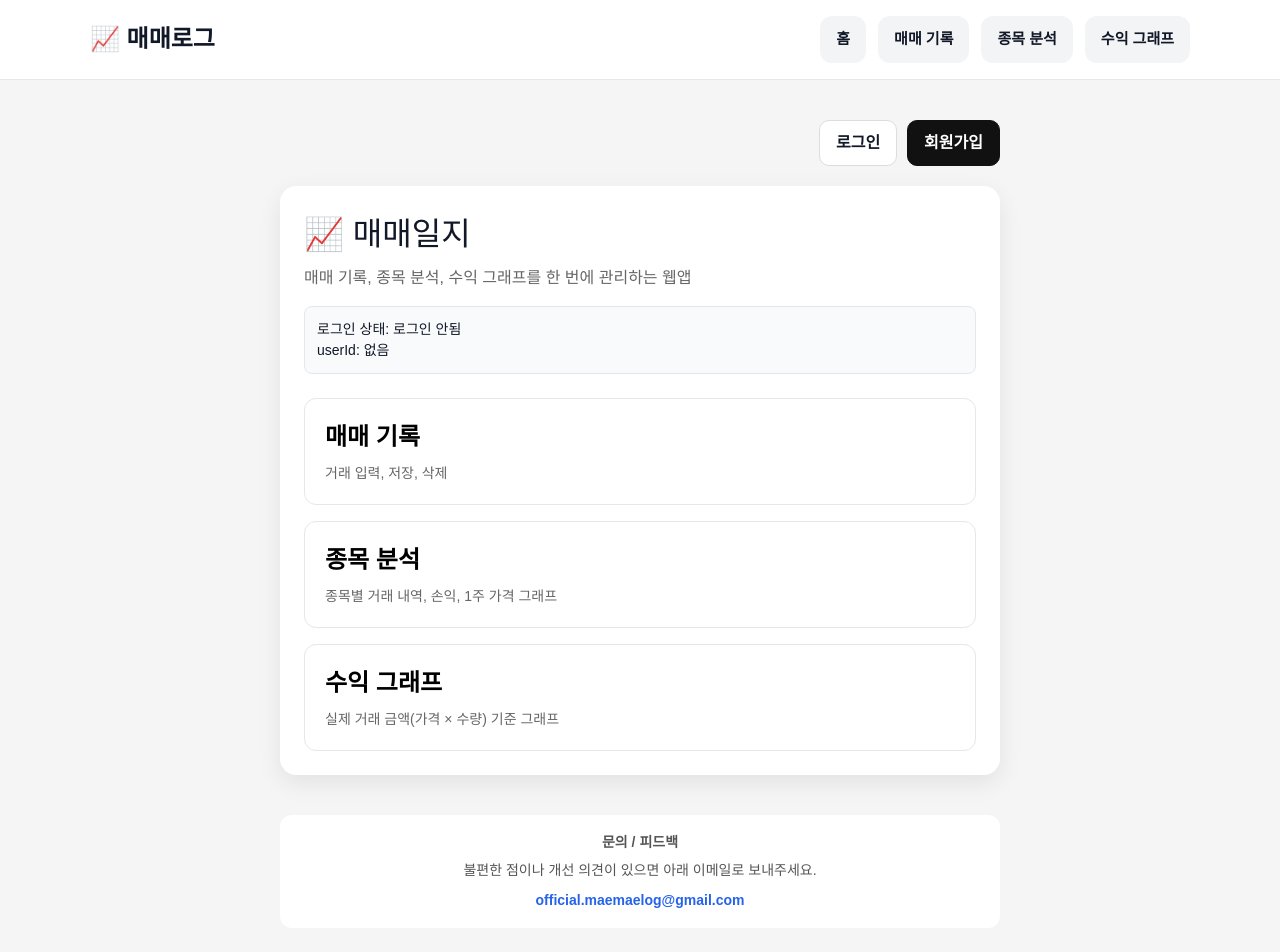
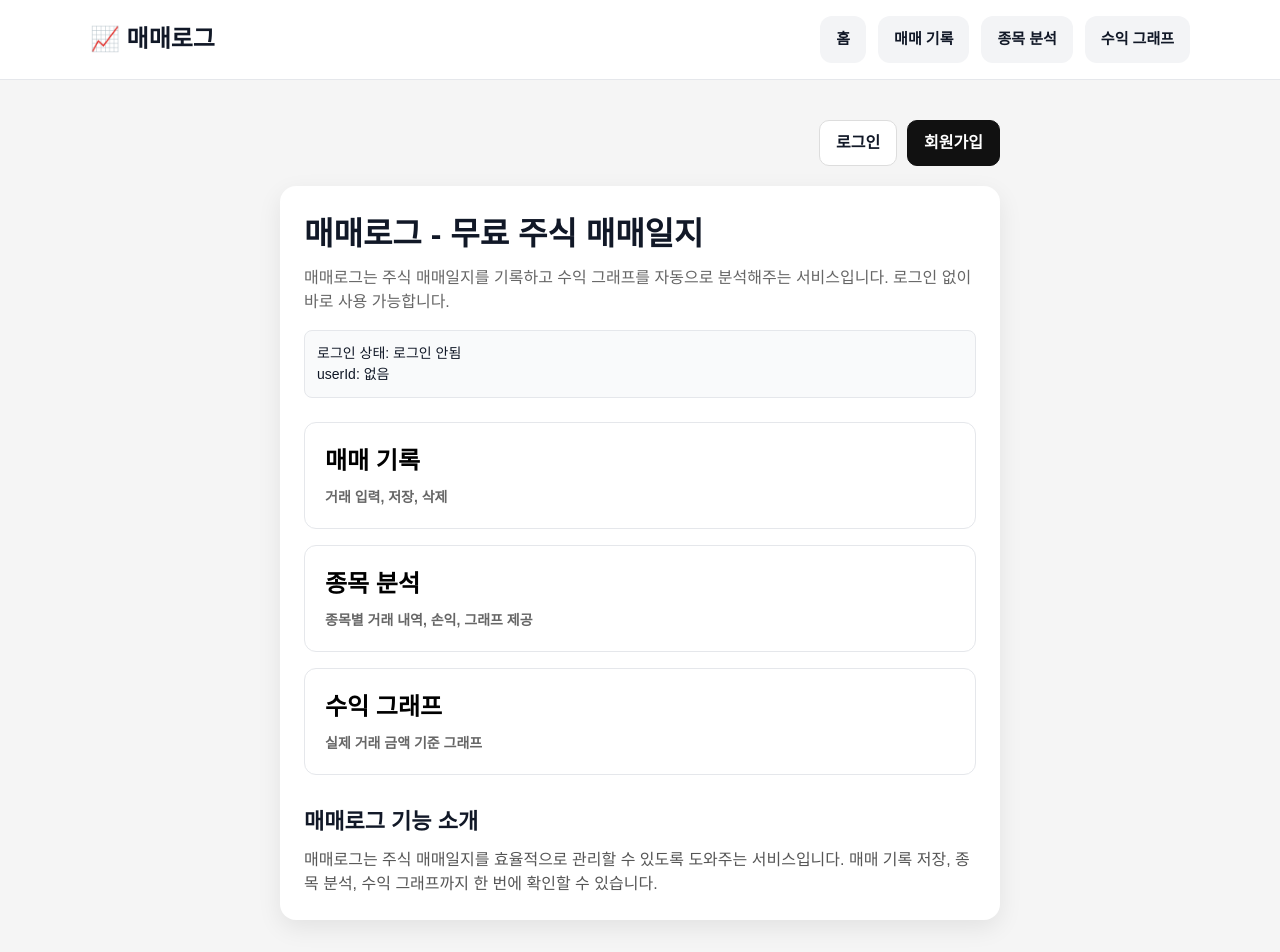
Before and after one commit to gim950104-lang/trading-journal, a Next.js app: page / in a window 1280 px wide. Shown: the top 952 px of the page. Built offline with nearby package versions, Linux system fonts and the light colour scheme; no server answers.

Commit message:
SEO 강화

```diff
--- a/app/page.tsx
+++ b/app/page.tsx
@@ -17,6 +17,7 @@ export default async function Home() {
         fontFamily: "sans-serif",
       }}
     >
+      {/* 로그인 영역 */}
       <div
         style={{
           maxWidth: 720,
@@ -63,6 +64,7 @@ export default async function Home() {
         )}
       </div>
 
+      {/* 🔥 메인 카드 */}
       <div
         style={{
           maxWidth: 720,
@@ -73,11 +75,17 @@ export default async function Home() {
           boxShadow: "0 8px 24px rgba(0,0,0,0.08)",
         }}
       >
-        <h1 style={{ margin: 0, fontSize: 32 }}>📈 매매일지</h1>
+        {/* 🔥 SEO 핵심 (제일 중요) */}
+        <h1 style={{ margin: 0, fontSize: 32, fontWeight: 800 }}>
+          매매로그 - 무료 주식 매매일지
+        </h1>
+
         <p style={{ color: "#666", marginTop: 8 }}>
-          매매 기록, 종목 분석, 수익 그래프를 한 번에 관리하는 웹앱
+          매매로그는 주식 매매일지를 기록하고 수익 그래프를 자동으로 분석해주는 서비스입니다.
+          로그인 없이 바로 사용 가능합니다.
         </p>
 
+        {/* 상태 */}
         <div
           style={{
             marginTop: 16,
@@ -93,6 +101,7 @@ export default async function Home() {
           userId: {userId ?? "없음"}
         </div>
 
+        {/* 기능 */}
         <div style={{ marginTop: 24, display: "grid", gap: 16 }}>
           <a
             href="/trade"
@@ -109,14 +118,7 @@ export default async function Home() {
             }}
           >
             매매 기록
-            <div
-              style={{
-                marginTop: 8,
-                fontSize: 14,
-                fontWeight: 400,
-                color: "#666",
-              }}
-            >
+            <div style={{ marginTop: 8, fontSize: 14, color: "#666" }}>
               거래 입력, 저장, 삭제
             </div>
           </a>
@@ -136,15 +138,8 @@ export default async function Home() {
             }}
           >
             종목 분석
-            <div
-              style={{
-                marginTop: 8,
-                fontSize: 14,
-                fontWeight: 400,
-                color: "#666",
-              }}
-            >
-              종목별 거래 내역, 손익, 1주 가격 그래프
+            <div style={{ marginTop: 8, fontSize: 14, color: "#666" }}>
+              종목별 거래 내역, 손익, 그래프 제공
             </div>
           </a>
 
@@ -163,21 +158,25 @@ export default async function Home() {
             }}
           >
             수익 그래프
-            <div
-              style={{
-                marginTop: 8,
-                fontSize: 14,
-                fontWeight: 400,
-                color: "#666",
-              }}
-            >
-              실제 거래 금액(가격 × 수량) 기준 그래프
+            <div style={{ marginTop: 8, fontSize: 14, color: "#666" }}>
+              실제 거래 금액 기준 그래프
             </div>
           </a>
         </div>
+
+        {/* 🔥 SEO 추가 설명 */}
+        <div style={{ marginTop: 30 }}>
+          <h2 style={{ fontSize: 22, fontWeight: 700 }}>
+            매매로그 기능 소개
+          </h2>
+          <p style={{ marginTop: 10, color: "#555" }}>
+            매매로그는 주식 매매일지를 효율적으로 관리할 수 있도록 도와주는 서비스입니다.
+            매매 기록 저장, 종목 분석, 수익 그래프까지 한 번에 확인할 수 있습니다.
+          </p>
+        </div>
       </div>
 
-      {/* 🔥 문의 박스 추가 */}
+      {/* 문의 */}
       <div
         style={{
           maxWidth: 720,
@@ -188,22 +187,18 @@ export default async function Home() {
           textAlign: "center",
           fontSize: "14px",
           color: "#555",
-          lineHeight: 1.6,
         }}
       >
         <div style={{ fontWeight: "bold", marginBottom: 6 }}>
           문의 / 피드백
         </div>
-        <div>
-          불편한 점이나 개선 의견이 있으면 아래 이메일로 보내주세요.
-        </div>
+        <div>불편한 점이나 개선 의견이 있으면 연락주세요.</div>
         <a
           href="mailto:official.maemaelog@gmail.com"
           style={{
             display: "inline-block",
             marginTop: 8,
             color: "#2563eb",
-            textDecoration: "none",
             fontWeight: "bold",
           }}
         >
```
